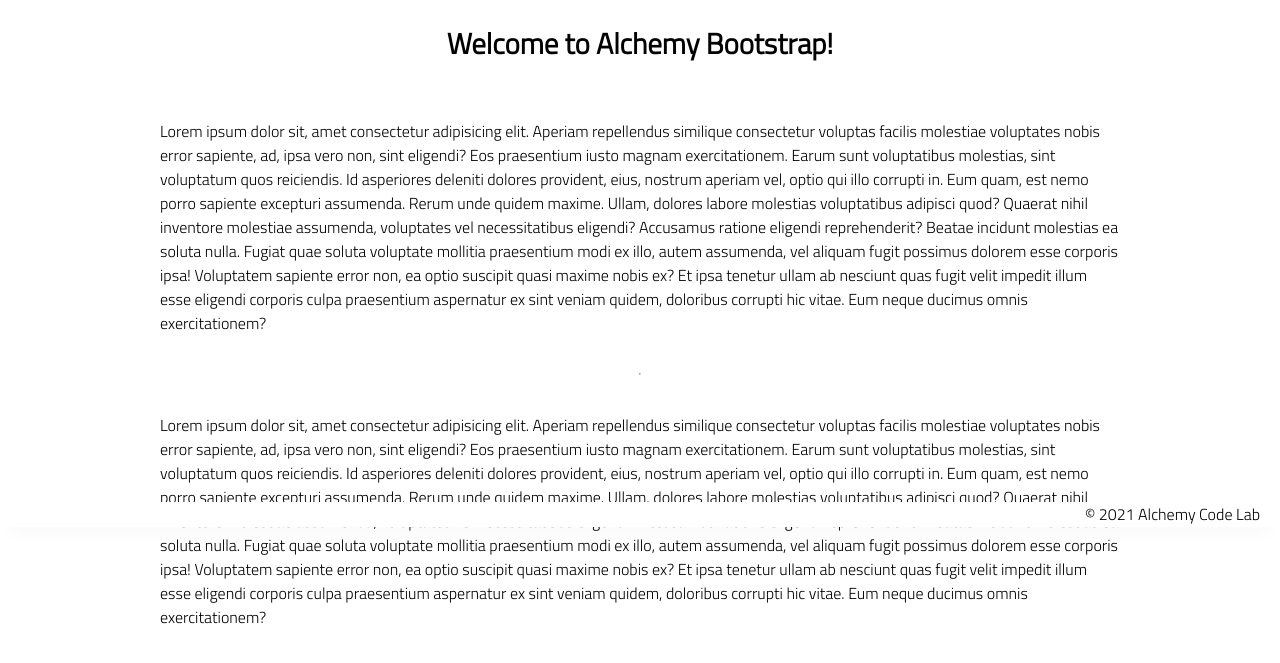
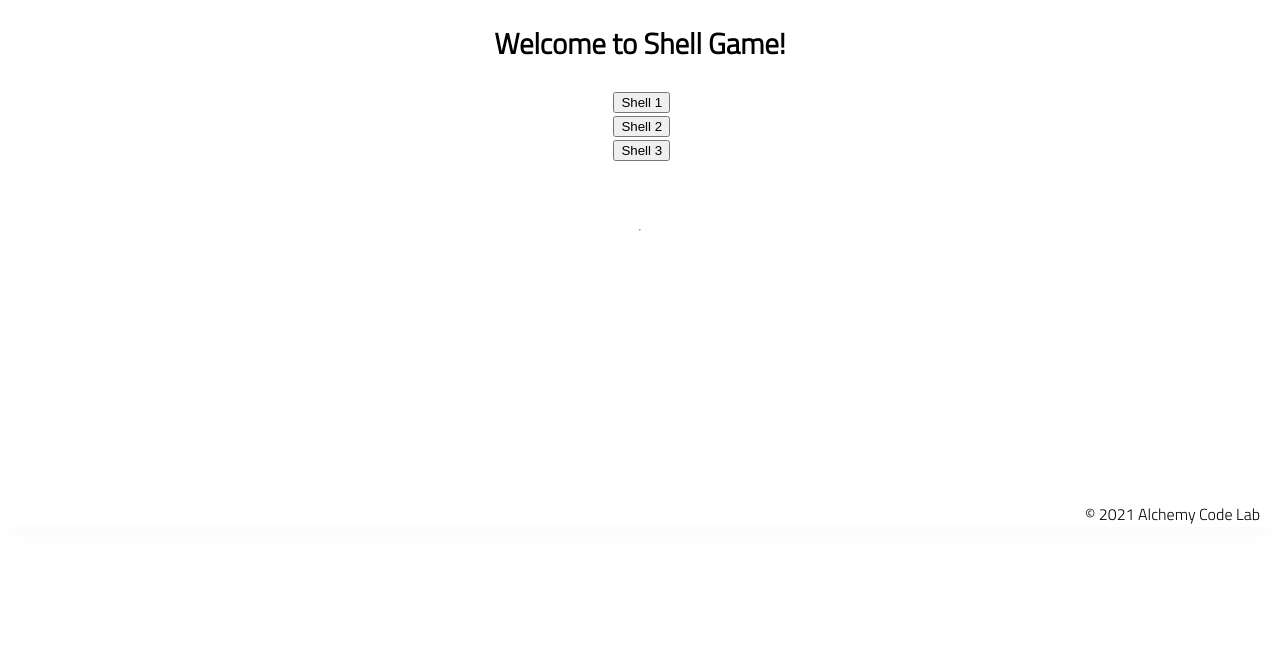
Before and after one commit to yovana-pelayo/web-shells, a plain HTML site: page index.html in a window 1280 px wide. Shown: the part 273-936 px from the top of the page. After the commit the page ends 800 px from the top, so only its background shows below. Drawn offline with Linux system fonts and the light colour scheme.

Commit message:
Added shell1,shell2,shell3 on browser

```diff
--- a/index.html
+++ b/index.html
@@ -22,43 +22,29 @@
         <section class="main-section">
             <img class="main-logo" src="./assets/alchemy-logo.png" />
             <h2>
-                Welcome to Alchemy Bootstrap!
+                Welcome to Shell Game!
             </h2>
+            <div id="shell1-container" class="hiding-place"></div>
+            <div class="hiding-place">
+                <img src="" class="hiding-img">
+                <button id="Shell1-button"> Shell 1</button>
+            </div>
+            <div id="shell2-container" class="hiding-place"></div>
+            <div class="hiding-place">
+                <img src="" class="hiding-img">
+                <button id="Shell2-button"> Shell 2</button>
+            </div>
+            <div id="shell3-conatainer" class="hiding-place"></div>
+            <div class="hiding-place">
+                <img src="" class="hiding-img"/>
+                <button id="Shell3-button"> Shell 3</button>
+            </div>
+            <p>
 
-            <p>
-                Lorem ipsum dolor sit, amet consectetur adipisicing elit. Aperiam repellendus similique consectetur
-                voluptas facilis molestiae voluptates nobis error sapiente, ad, ipsa vero non, sint eligendi? Eos
-                praesentium iusto magnam exercitationem.
-                Earum sunt voluptatibus molestias, sint voluptatum quos reiciendis. Id asperiores deleniti dolores
-                provident, eius, nostrum aperiam vel, optio qui illo corrupti in. Eum quam, est nemo porro sapiente
-                excepturi assumenda.
-                Rerum unde quidem maxime. Ullam, dolores labore molestias voluptatibus adipisci quod? Quaerat nihil
-                inventore molestiae assumenda, voluptates vel necessitatibus eligendi? Accusamus ratione eligendi
-                reprehenderit? Beatae incidunt molestias ea soluta nulla.
-                Fugiat quae soluta voluptate mollitia praesentium modi ex illo, autem assumenda, vel aliquam fugit
-                possimus dolorem esse corporis ipsa! Voluptatem sapiente error non, ea optio suscipit quasi maxime nobis
-                ex?
-                Et ipsa tenetur ullam ab nesciunt quas fugit velit impedit illum esse eligendi corporis culpa
-                praesentium aspernatur ex sint veniam quidem, doloribus corrupti hic vitae. Eum neque ducimus omnis
-                exercitationem?
             </p>
             <hr />
             <p>
-                Lorem ipsum dolor sit, amet consectetur adipisicing elit. Aperiam repellendus similique consectetur
-                voluptas facilis molestiae voluptates nobis error sapiente, ad, ipsa vero non, sint eligendi? Eos
-                praesentium iusto magnam exercitationem.
-                Earum sunt voluptatibus molestias, sint voluptatum quos reiciendis. Id asperiores deleniti dolores
-                provident, eius, nostrum aperiam vel, optio qui illo corrupti in. Eum quam, est nemo porro sapiente
-                excepturi assumenda.
-                Rerum unde quidem maxime. Ullam, dolores labore molestias voluptatibus adipisci quod? Quaerat nihil
-                inventore molestiae assumenda, voluptates vel necessitatibus eligendi? Accusamus ratione eligendi
-                reprehenderit? Beatae incidunt molestias ea soluta nulla.
-                Fugiat quae soluta voluptate mollitia praesentium modi ex illo, autem assumenda, vel aliquam fugit
-                possimus dolorem esse corporis ipsa! Voluptatem sapiente error non, ea optio suscipit quasi maxime nobis
-                ex?
-                Et ipsa tenetur ullam ab nesciunt quas fugit velit impedit illum esse eligendi corporis culpa
-                praesentium aspernatur ex sint veniam quidem, doloribus corrupti hic vitae. Eum neque ducimus omnis
-                exercitationem?
+
             </p>
 
         </section>
```
Also changed, not shown: 1 other file.
